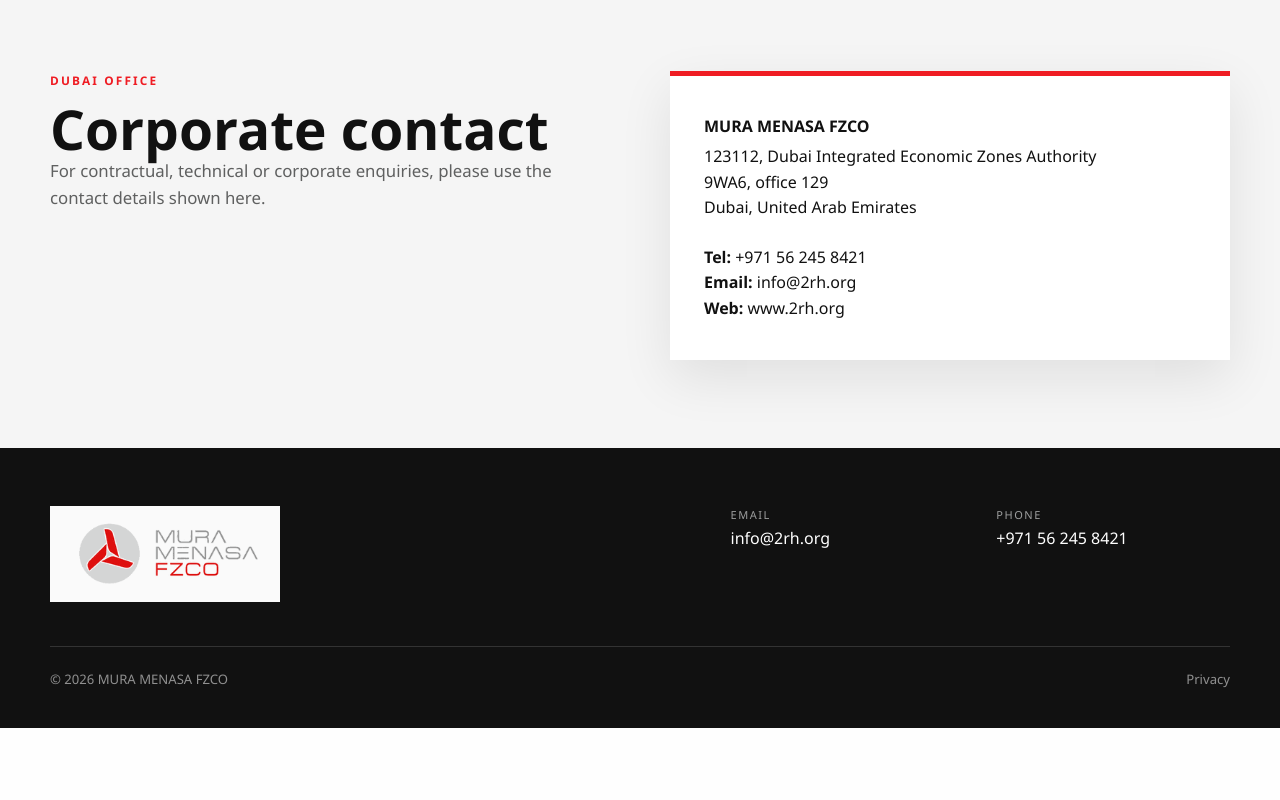
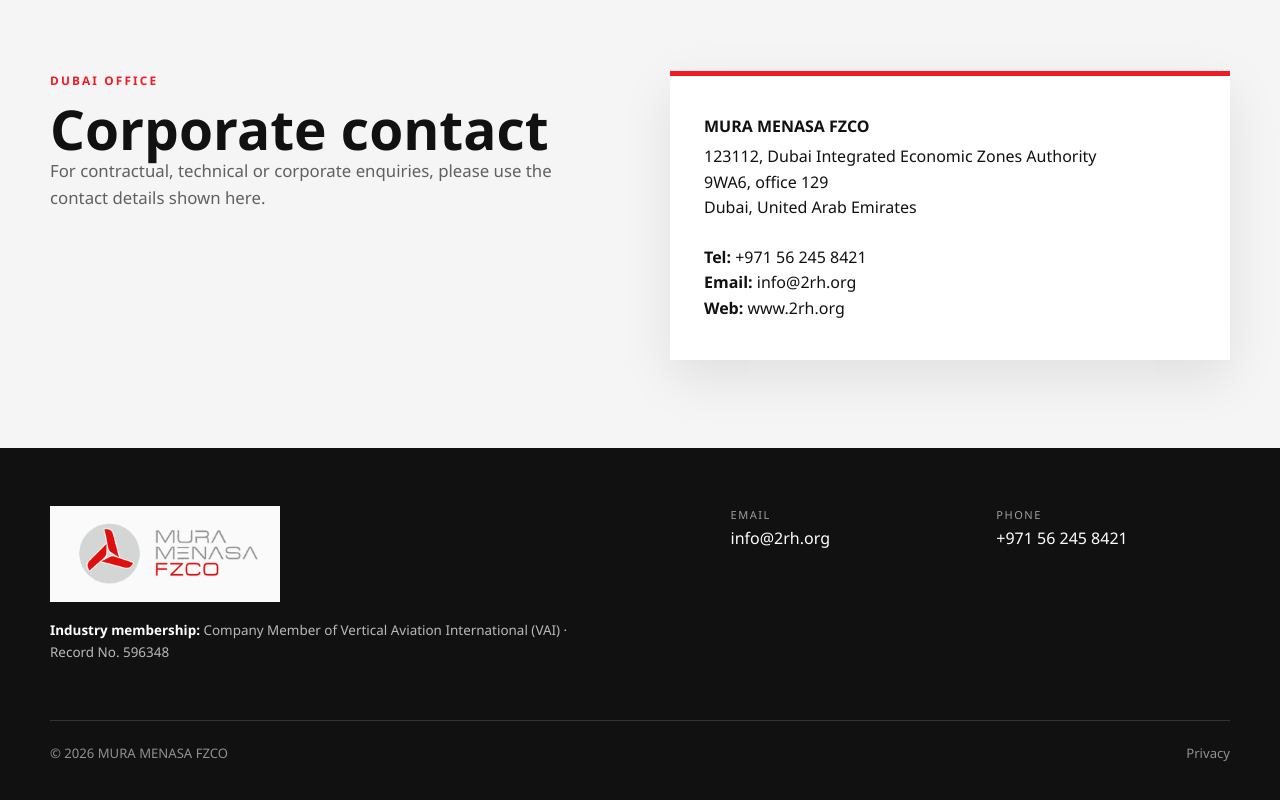
Before and after one commit to yrippert-maker/mura-menasa-2rh-site, a plain HTML site: page contact.html in a window 1280 px wide. Shown: the part 489-1289 px from the top of the page. Before the commit the page ends 1217 px from the top, so only its background shows below. Drawn offline with Linux system fonts and the light colour scheme.

Commit message:
feat: add VAI membership to contact footer

```diff
--- a/contact.html
+++ b/contact.html
@@ -2,4 +2,4 @@
 <header class="site-header"><div class="wrap nav"><a class="logo" href="index.html"><img src="images/mura-menasa-logo.png" alt="MURA MENASA FZCO"></a><nav aria-label="Primary"><a href="index.html">Home</a><a href="about.html">Company</a><a href="aviation.html">Aviation &amp; MRO</a><a href="contact.html" aria-current="page">Contact</a><a href="privacy.html">Privacy</a></nav></div></header>
 <main><section class="page-hero"><div class="wrap"><div class="kicker">Contact</div><h1>Talk to MURA MENASA FZCO</h1><p class="lead">Corporate and aviation-related enquiries can be directed to our Dubai office.</p></div></section>
 <section class="section section-soft"><div class="wrap two-col"><div><div class="eyebrow">Dubai office</div><h2>Corporate contact</h2><p class="section-copy">For contractual, technical or corporate enquiries, please use the contact details shown here.</p></div><div class="contact-card"><p><strong>MURA MENASA FZCO</strong></p><p>123112, Dubai Integrated Economic Zones Authority<br>9WA6, office 129<br>Dubai, United Arab Emirates</p><p style="margin-top:24px"><strong>Tel:</strong> +971 56 245 8421<br><strong>Email:</strong> <a href="mailto:info@2rh.org">info@2rh.org</a><br><strong>Web:</strong> www.2rh.org</p></div></div></section></main>
-<footer class="site-footer"><div class="wrap"><div class="footer-grid"><div><img class="footer-logo" src="images/mura-menasa-logo.png" alt="MURA MENASA FZCO"></div><div class="footer-contact"><div><div class="footer-label">Email</div><div class="footer-value">info@2rh.org</div></div><div><div class="footer-label">Phone</div><div class="footer-value">+971 56 245 8421</div></div></div></div><div class="footer-bottom"><span>© 2026 MURA MENASA FZCO</span><span><a href="privacy.html">Privacy</a></span></div></div></footer></body></html>
+<footer class="site-footer"><div class="wrap"><div class="footer-grid"><div><img class="footer-logo" src="images/mura-menasa-logo.png" alt="MURA MENASA FZCO"><p class="footer-membership"><strong>Industry membership:</strong> Company Member of Vertical Aviation International (VAI) · Record No. 596348</p></div><div class="footer-contact"><div><div class="footer-label">Email</div><div class="footer-value">info@2rh.org</div></div><div><div class="footer-label">Phone</div><div class="footer-value">+971 56 245 8421</div></div></div></div><div class="footer-bottom"><span>© 2026 MURA MENASA FZCO</span><span><a href="privacy.html">Privacy</a></span></div></div></footer></body></html>
```
